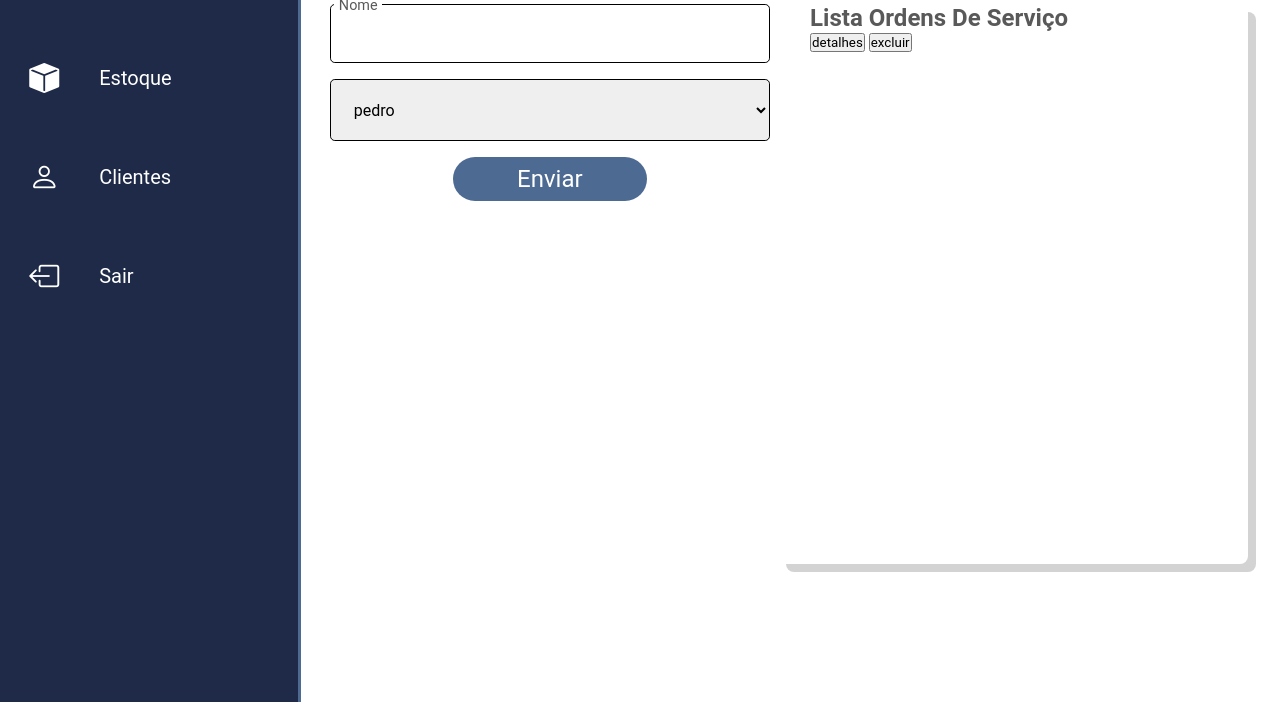
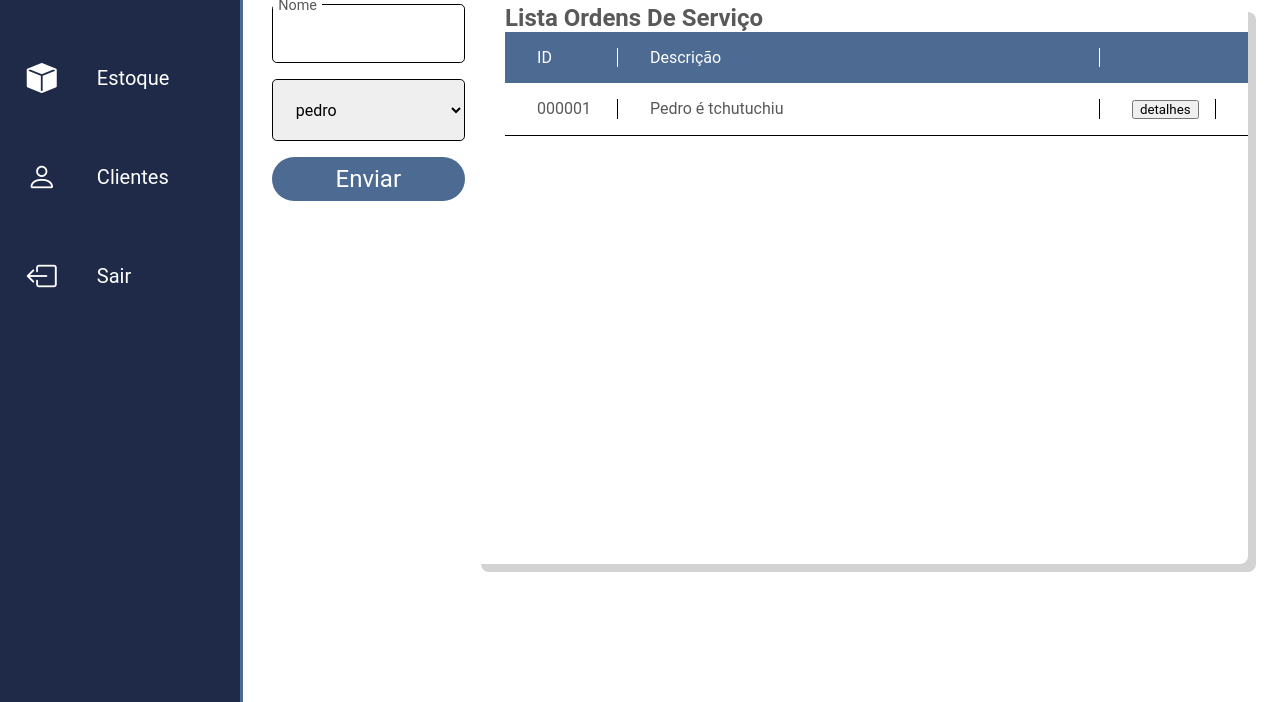
Before and after one commit to GuilhermeQC/BGP-Mecanica, a website with bundled scripts: page public/main/main.html in a window 1280 px wide. Shown: the part 98-800 px from the top of the page. Built offline with nearby package versions, Linux system fonts and the light colour scheme; a web font is replaced by a local one.

Commit message:
css tabela de exibição

```diff
--- a/public/main.css
+++ b/public/main.css
@@ -62,7 +62,7 @@ main {
 }
 
 main form {
-    flex-grow: 1;
+    flex-grow: 2;
 }
 
 main .display {
--- a/public/main/main.css
+++ b/public/main/main.css
@@ -9,7 +9,47 @@ body > :nth-child(2) {
     width: 100%;
 }
 
+.header, .body .row {
+    color: white;
+    background-color: var(--azul-medio);
+    padding: 1rem 2rem;
+    display: flex;
+    gap: 2rem;
 
+    & span {
+        border-right: white solid 1px;
+        padding-right: 1rem;
+    }
+
+    & :nth-child(1) {
+        width: 9ch;
+    }
+
+    & > :nth-child(2) {
+        width: 50ch;
+    }
+
+    & > :nth-child(3) {
+        margin-left: auto;
+    }
+}
+.body {
+    height: 60svh;
+    overflow: auto;
+}
+.body .row {
+    width: 100%;
+    color: var(--type-color);
+    background: none;
+    border-bottom: black solid 1px;;
+    & span {
+        border-right: black solid 1px;
+    }
+}
+
+.display span {
+    display: block;
+}
 
 /* labels: os */
 #nome::before {
--- a/public/main/main.html
+++ b/public/main/main.html
@@ -58,16 +58,15 @@
             <div class="display">
                 <h2></h2>
                 <section class="header">
-                    <span></span>
-                    <span></span>
+                    <span id="id-numero">ID</span>
+                    <span id="id-string">Descrição</span>
                 </section>
                 <section class="body">
                     <div class="row">
-                        <span></span>
-                        <span></span>
+                        <span>000001</span>
+                        <span>Pedro é tchutuchiu</span>
                         <span>
                             <button>detalhes</button>
-                            <button>excluir</button>
                         </span>
                     </div>
                 </section>
```
